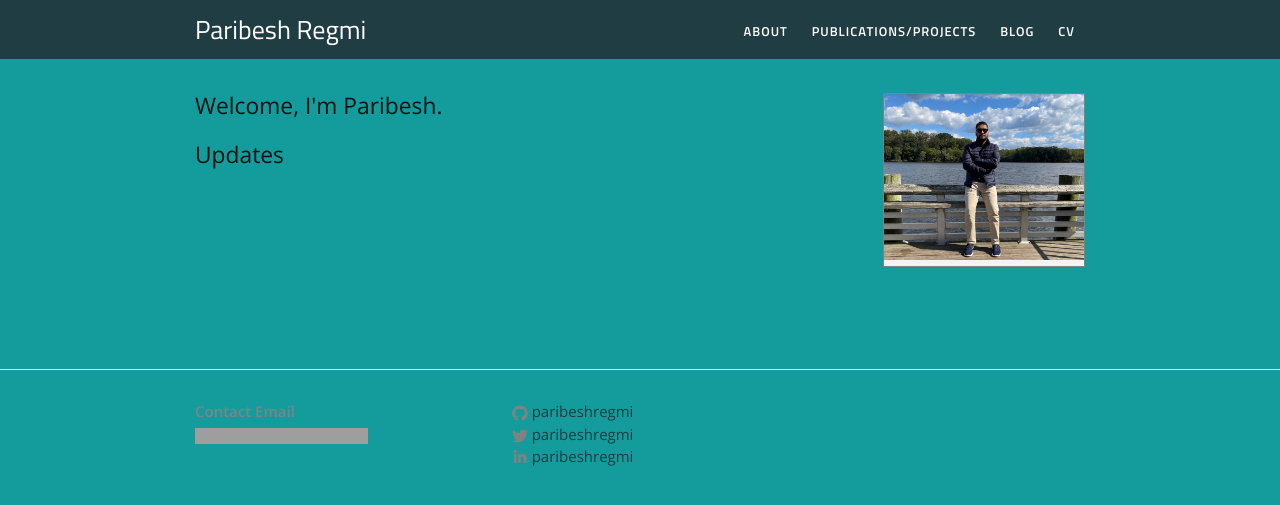
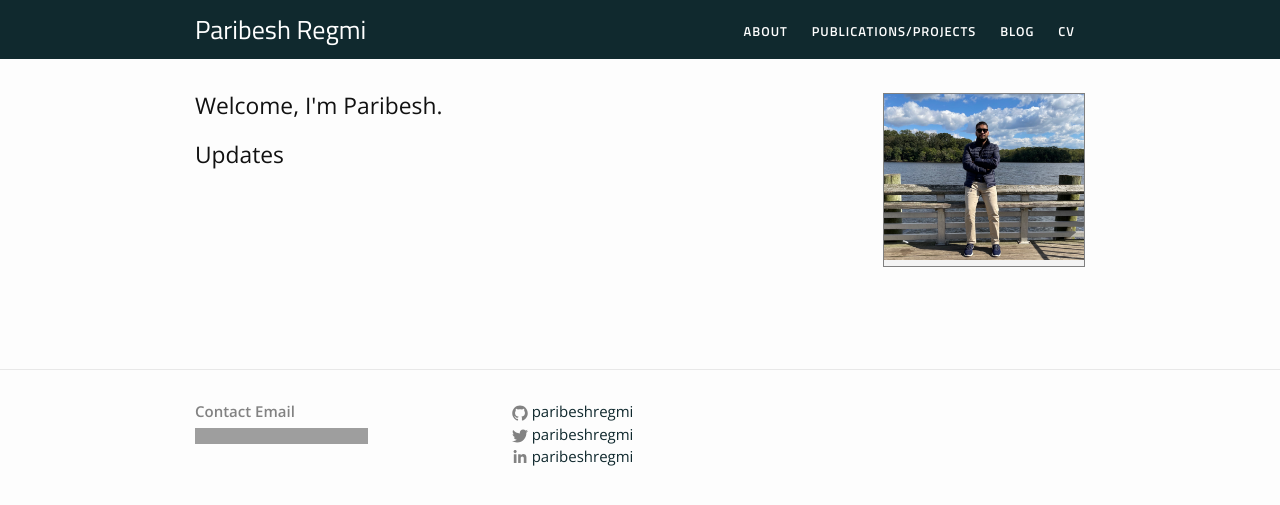
Before and after one commit to paribeshregmi/paribeshregmi.github.io, a Jekyll site: the page built from index.markdown, in a window 1280 px wide. Shown: the top 505 px of the page. Built offline with Jekyll 4.4.1, drawn with Linux system fonts in a browser that asks for light colours; grey boxes are pictures that could not be loaded.

Commit message:
Update main.scss

```diff
--- a/assets/css/main.scss
+++ b/assets/css/main.scss
@@ -11,8 +11,8 @@ $base-line-height: 1.5;
 $spacing-unit:          30px;
 
 $text-color:            #111;
-$background-color:      #149c9c;
-$brand-color-primary:   #203D43;
+$background-color:      #fdfdfd;
+$brand-color-primary:   #10292e;
 $brand-color-secondary: #111;
 
 $grey-color:       #828282;
```
